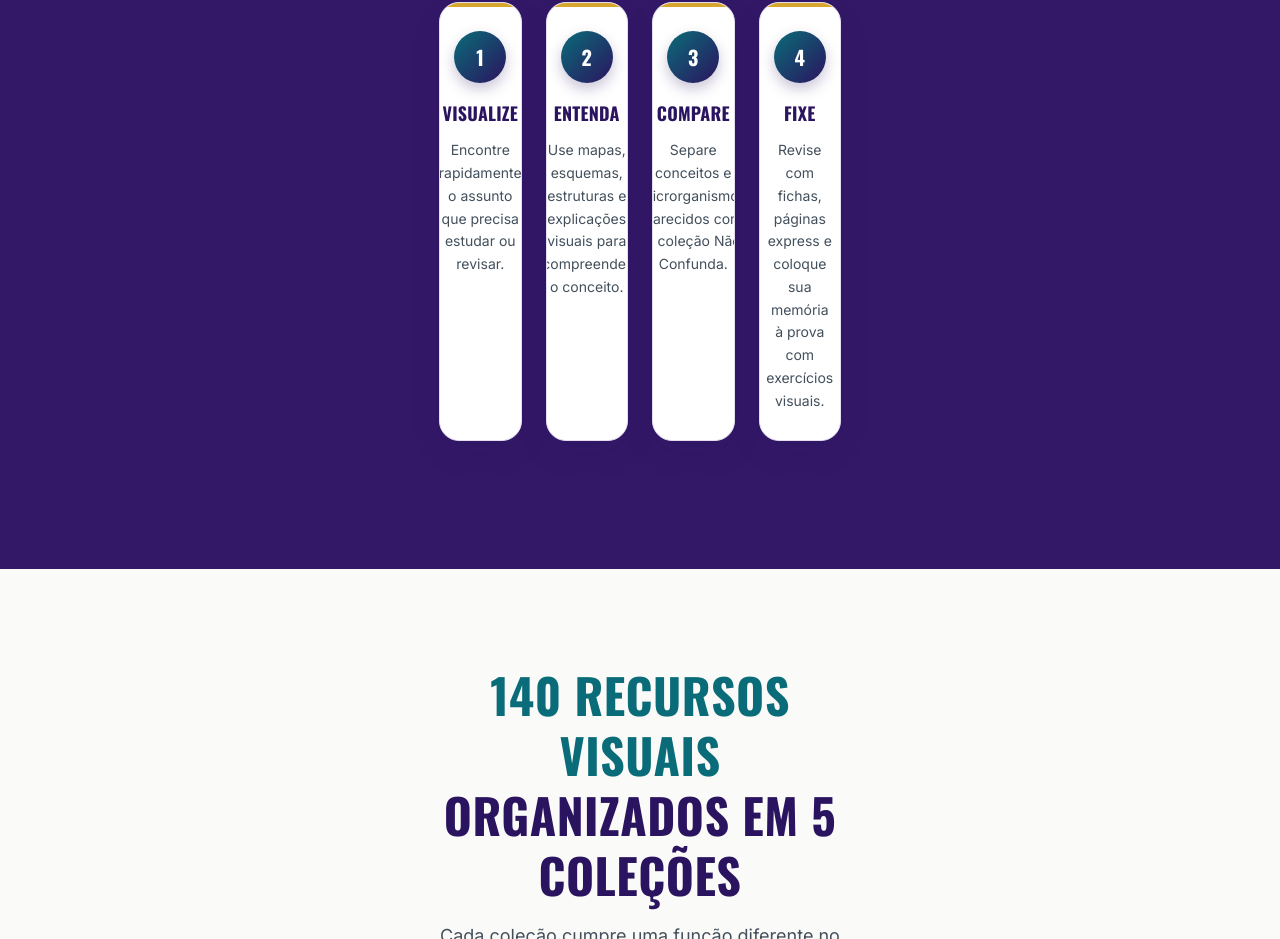
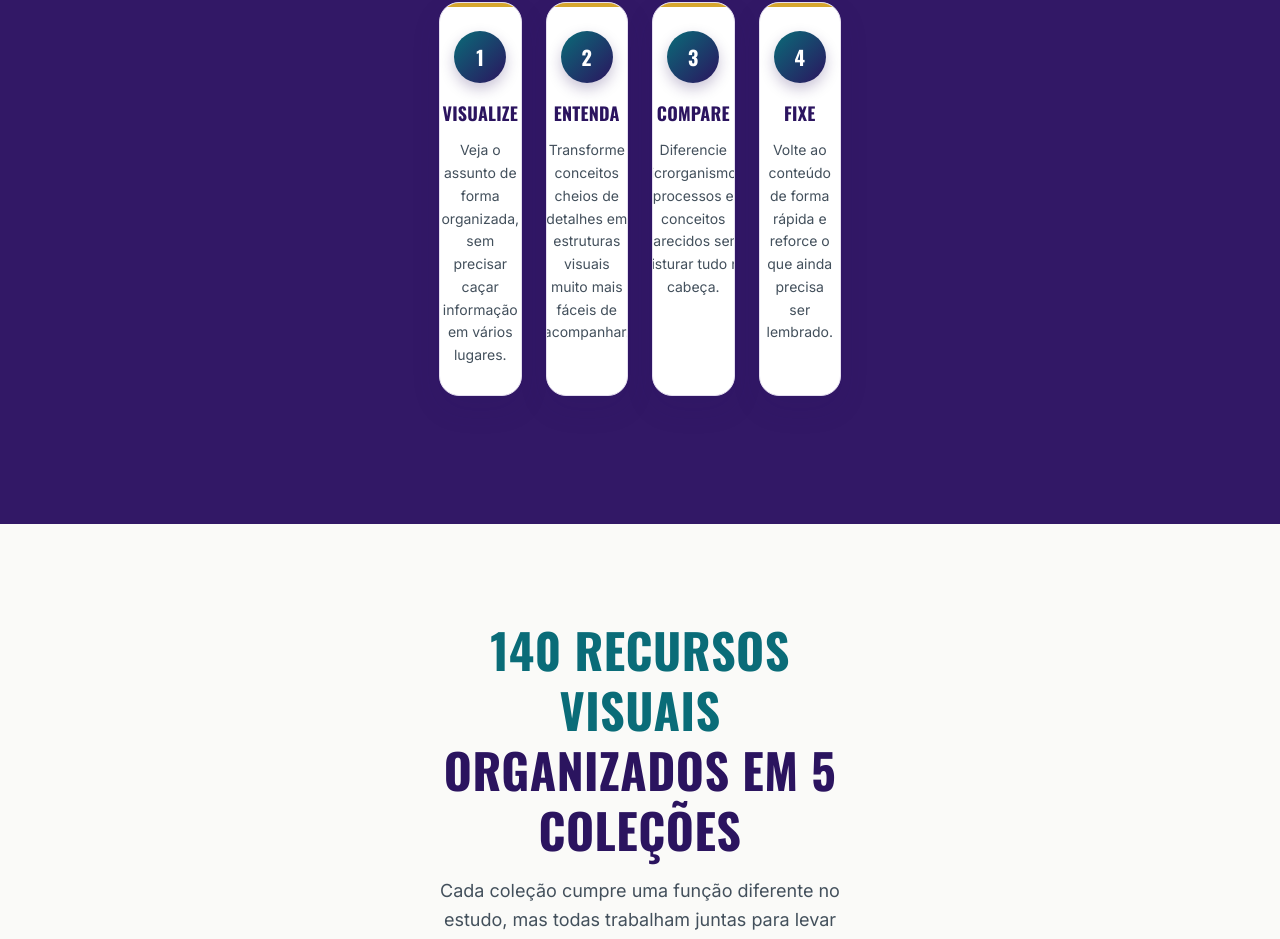
Before and after one commit to intriumphbr-debug/lowticket-microbiologia-, a Next.js app: page / in a window 1280 px wide. Shown: the part 3122-4061 px from the top of the page. Built offline with nearby package versions, Linux system fonts and the light colour scheme.

Commit message:
feat: refine steps in how-it-works component for clarity
Improved descriptions for each step to enhance understanding and user experience.

Co-authored-by: intriumphbr-debug <238281447+intriumphbr-debug@users.noreply.github.com>

```diff
--- a/components/how-it-works.tsx
+++ b/components/how-it-works.tsx
@@ -1,9 +1,9 @@
 export function HowItWorks() {
   const steps = [
-    ['1', 'VISUALIZE', 'Encontre rapidamente o assunto que precisa estudar ou revisar.'],
-    ['2', 'ENTENDA', 'Use mapas, esquemas, estruturas e explicações visuais para compreender o conceito.'],
-    ['3', 'COMPARE', 'Separe conceitos e microrganismos parecidos com a coleção Não Confunda.'],
-    ['4', 'FIXE', 'Revise com fichas, páginas express e coloque sua memória à prova com exercícios visuais.'],
+    ['1', 'VISUALIZE', 'Veja o assunto de forma organizada, sem precisar caçar informação em vários lugares.'],
+    ['2', 'ENTENDA', 'Transforme conceitos cheios de detalhes em estruturas visuais muito mais fáceis de acompanhar.'],
+    ['3', 'COMPARE', 'Diferencie microrganismos, processos e conceitos parecidos sem misturar tudo na cabeça.'],
+    ['4', 'FIXE', 'Volte ao conteúdo de forma rápida e reforce o que ainda precisa ser lembrado.'],
   ];
   return (
     <section className="w-full py-16 md:py-24 lg:py-32" style={{ backgroundColor: '#321866' }}>
```
